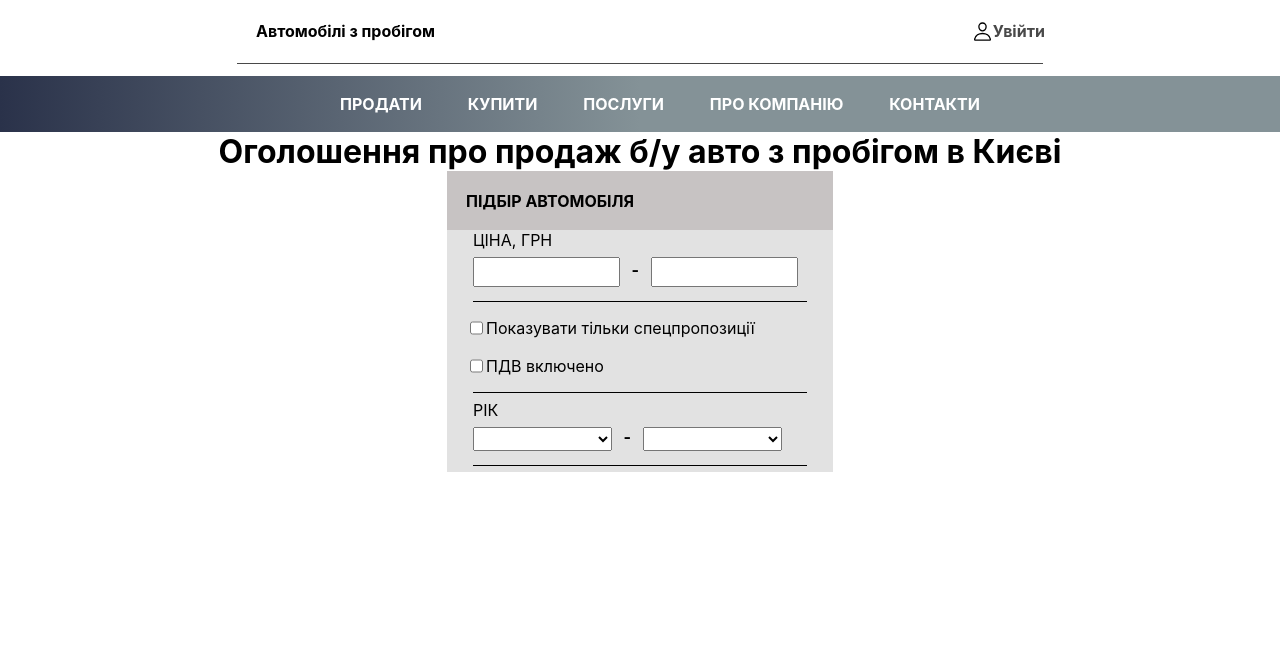
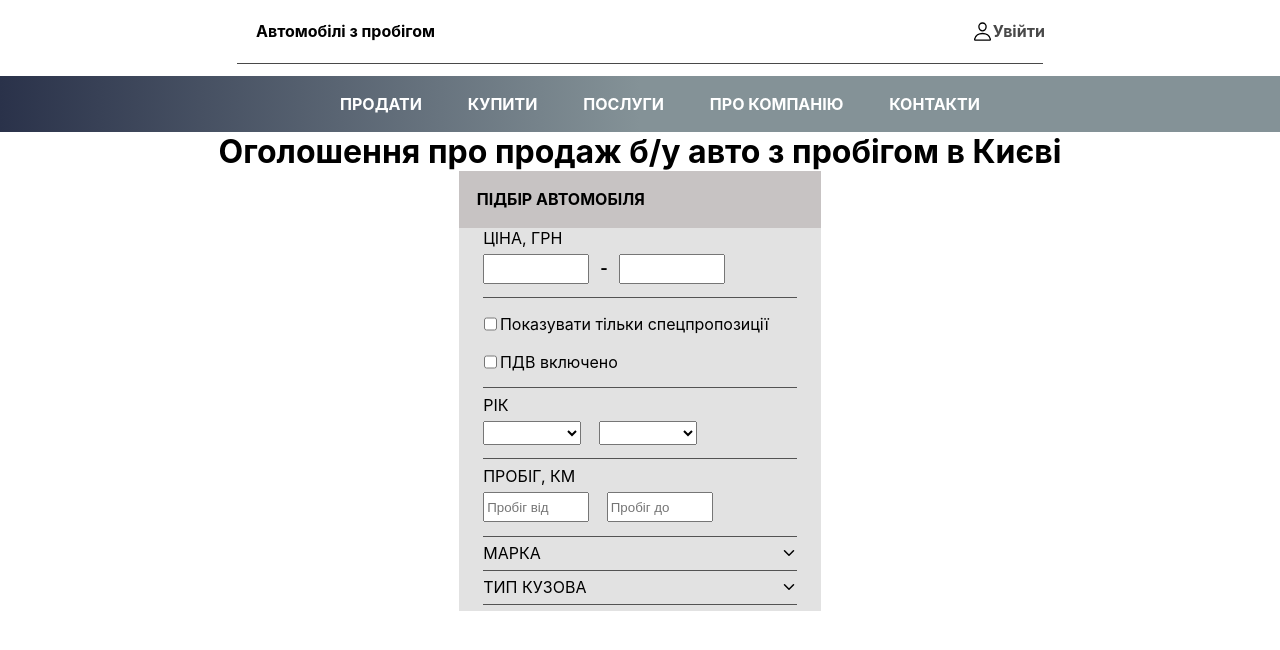
Before and after one commit to margoshkari/AutoShowReact, a React (Create React App) app in the folder client/: page / in a window 1280 px wide. Shown: the top 650 px of the page. Built offline with nearby package versions, Linux system fonts and the light colour scheme.

Commit message:
upd sidebar

```diff
--- a/client/src/css/Side.css
+++ b/client/src/css/Side.css
@@ -1,5 +1,5 @@
 .side-panel{
-    width: auto;
+    width: 90%;
     height: auto;
 }
 .side-header{
@@ -15,23 +15,49 @@
     flex-direction: column;
     background-color: rgb(226, 226, 226);
 }
-.price-filter, .year-filter{
+.filter{
     padding: 0 5% 0 5%;
 }
-.price-sp, .year-sp{
+.sp{
     margin-left: 2%;
 }
-#min-price-inp, #max-price-inp, #min-year, #max-year{
+.sp.im{
+    margin-left: 2%;
+    margin-right: 2%;
+    display: flex;
+    align-items: center;
+    justify-content: space-between;
+}
+.filter-inp{
     height: 3vh;
-    width: 40%;
+    width: 30%;
     margin: 2% 2% 2% 2%;
 }
 .line-filter{
     height: 1px;
     margin: 2% 2% 2% 2%;
-    background-color: rgb(0, 0, 0);
+    background-color: rgb(83, 83, 83);
 }
 .checks{
+    margin-left: 1%;
     display: flex;
     align-items: center;
 }
+.brand-filter:hover > .brand{
+    display: block;
+}
+.body-filter:hover > .body{
+    display: block;
+}
+.brand, .body{
+    display: none;
+}
+.filter-list{
+    margin: 0;
+    padding: 0;
+    list-style: none;
+}
+#down-img{
+    width: 5%;
+    height: auto;
+}
--- a/client/src/pages/SidePanel.js
+++ b/client/src/pages/SidePanel.js
@@ -1,5 +1,6 @@
 import "../css/Home.css";
 import "../css/Side.css";
+import down from "../source/chevron-down-outline.svg"
 
 function SidePanelApp(){
     return(
@@ -8,12 +9,13 @@ function SidePanelApp(){
                 <h4>ПІДБІР АВТОМОБІЛЯ</h4>
             </div>
             <div className="filters">
-                <div className="price-filter">
-                    <span className="price-sp">ЦІНА, ГРН</span>
+                {/*PRICE FILTER */}
+                <div className="filter">
+                    <span className="sp">ЦІНА, ГРН</span>
                     <div className="price-inp">
-                        <input type="number" id="min-price-inp"></input>
+                        <input type="number" className="filter-inp" id="min-price-inp"></input>
                         <span> <b>-</b> </span>
-                        <input type="number" id="max-price-inp"></input>
+                        <input type="number" className="filter-inp" id="max-price-inp"></input>
                     </div>
                     <div className="line-filter"></div>
                     <div>
@@ -28,20 +30,73 @@ function SidePanelApp(){
                     </div>
                     <div className="line-filter"></div>
                 </div>
-                <div className="year-filter">
-                    <span className="year-sp">РІК</span>
+                {/*YEAR FILTER */}
+                <div className="filter">
+                    <span className="sp">РІК</span>
                     <div className="year-inp">
-                        <select name="years" id="min-year">
+                        <select name="years" className="filter-inp" id="min-year">
                             <option selected disabled value='' hidden="hidden"></option>
                             <option value="2022">2022</option>
                             <option value="2021">2021</option>
                         </select>
-                        <span> <b>-</b> </span>
-                        <select name="years" id="max-year">
+                        <span>  </span>
+                        <select name="years" className="filter-inp" id="max-year">
                             <option selected disabled value='' hidden="hidden"></option>
                             <option value="2022">2022</option>
                             <option value="2021">2021</option>
                         </select>
+                    </div>
+                    <div className="line-filter"></div>
+                </div>
+                {/*PROBIG FILTER */}
+                <div className="filter">
+                    <span className="sp">ПРОБІГ, КМ</span>
+                    <div className="prob-inp">
+                        <input type="number" className="filter-inp" id="min-price-inp" placeholder="Пробіг від"></input>
+                        <span> </span>
+                        <input type="number" className="filter-inp" id="max-price-inp" placeholder="Пробіг до"></input>
+                    </div>
+                    <div className="line-filter"></div>
+                </div>
+                {/*BRAND FILTER */}
+                 <div className="filter brand-filter">
+                    <span className="sp im">МАРКА <img src={down} id="down-img" alt="not found"  draggable="false"></img></span>
+                    <div className="brand">
+                       <ul className="filter-list">
+                            <li>
+                                <div className="checks">
+                                    <input type="checkbox"></input>
+                                    <label>Audi</label>
+                                </div>
+                            </li>
+                            <li>
+                                <div className="checks">
+                                    <input type="checkbox"></input>
+                                    <label>BMW</label>
+                                </div>
+                            </li>
+                       </ul>
+                    </div>
+                    <div className="line-filter"></div>
+                </div>
+                {/*BODY TYPE*/}
+                <div className="filter body-filter">
+                    <span className="sp im">ТИП КУЗОВА <img src={down} id="down-img" alt="not found"  draggable="false"></img></span>
+                    <div className="body">
+                       <ul className="filter-list">
+                            <li>
+                                <div className="checks">
+                                    <input type="checkbox"></input>
+                                    <label>Хетчбек</label>
+                                </div>
+                            </li>
+                            <li>
+                                <div className="checks">
+                                    <input type="checkbox"></input>
+                                    <label>Седан</label>
+                                </div>
+                            </li>
+                       </ul>
                     </div>
                     <div className="line-filter"></div>
                 </div>
```
Also changed, not shown: client/src/source/chevron-down-outline.svg (added).
